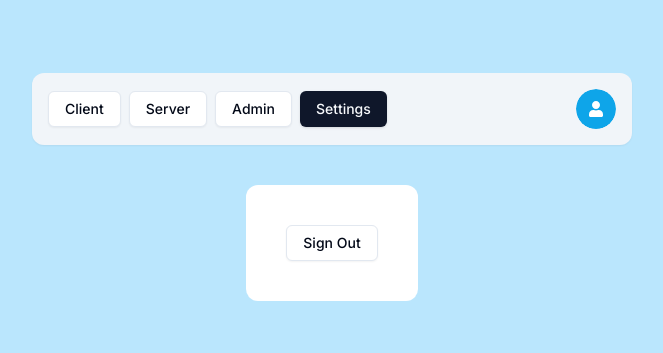
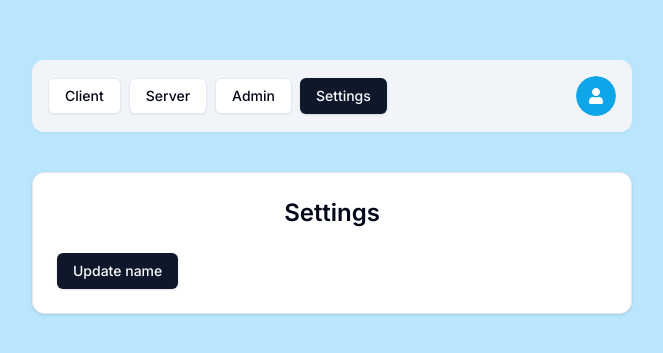
Before and after one commit to RonAlmog/nextjs-auth5, a Next.js app: page /settings in a window 1280 px wide. Shown: the part 213-566 px from the top of the page, without its empty margins (308-971 px from the left). Built offline with nearby package versions, Linux system fonts and the light colour scheme; no server answers.

Commit message:
update session info

```diff
--- /dev/null
+++ b/actions/settings.ts
@@ -0,0 +1,31 @@
+"use server";
+
+import { getUserById } from "@/data/user";
+import { currentUser } from "@/lib/auth";
+import { db } from "@/lib/db";
+import { SettingsSchema } from "@/schemas";
+import * as z from "zod";
+
+export const settings = async (values: z.infer<typeof SettingsSchema>) => {
+  const user = await currentUser();
+
+  if (!user) {
+    return { error: "Unauthorized" };
+  }
+
+  const dbUser = await getUserById(user.id);
+  if (!dbUser) {
+    return { error: "Unauthorized" };
+  }
+
+  await db.user.update({
+    where: {
+      id: dbUser.id,
+    },
+    data: {
+      ...values,
+    },
+  });
+
+  return { success: "Settigs updated!" };
+};
--- a/app/(protected)/settings/page.tsx
+++ b/app/(protected)/settings/page.tsx
@@ -1,22 +1,34 @@
 "use client";
 
+import { settings } from "@/actions/settings";
 import { Button } from "@/components/ui/button";
-import { useCurrentUser } from "@/hooks/use-current-user";
-import { useSession, signOut } from "next-auth/react";
+import { Card, CardContent, CardHeader } from "@/components/ui/card";
+import { useSession } from "next-auth/react";
+import { useTransition } from "react";
 
 export default function SettingsPage() {
-  // const session = useSession(); // whole session object
-  const user = useCurrentUser(); // only user object from session (usually enough)
+  // lets you update the session from client side
+  const { update } = useSession();
+
+  const [isPending, startTransition] = useTransition();
 
   const onClick = () => {
-    signOut();
+    startTransition(() => {
+      settings({ name: "Johny" });
+      update(); // update session
+    });
   };
 
   return (
-    <div className="bg-white p-10 rounded-xl">
-      <Button onClick={onClick} variant="outline">
-        Sign Out
-      </Button>
-    </div>
+    <Card className="w-[600px]">
+      <CardHeader>
+        <p className="text-2xl font-semibold text-center">Settings</p>
+      </CardHeader>
+      <CardContent>
+        <Button onClick={onClick} disabled={isPending}>
+          Update name
+        </Button>
+      </CardContent>
+    </Card>
   );
 }
--- a/auth.ts
+++ b/auth.ts
@@ -74,6 +74,12 @@
         session.user.isTwoFactorEnabled = token.isTwoFactorEnabled as Boolean;
       }
 
+      // in case use changes in settings
+      if (session.user) {
+        session.user.name = token.name;
+        session.user.email = token.email;
+      }
+
       return session;
     },
     async jwt({ token }) {
@@ -83,6 +89,8 @@
       if (!existingUser) return token;
 
       // here you can add fields to your token!
+      token.name = existingUser.name;
+      token.email = existingUser.email;
       token.role = existingUser.role;
       token.isTwoFactorEnabled = existingUser.isTwoFactorEnabled;
 
--- a/schemas/index.ts
+++ b/schemas/index.ts
@@ -19,3 +19,7 @@
 export const NewPasswordSchema = z.object({
   password: z.string().min(6, { message: "Minimum of 6 characters required" }),
 });
+
+export const SettingsSchema = z.object({
+  name: z.optional(z.string()),
+});
```
